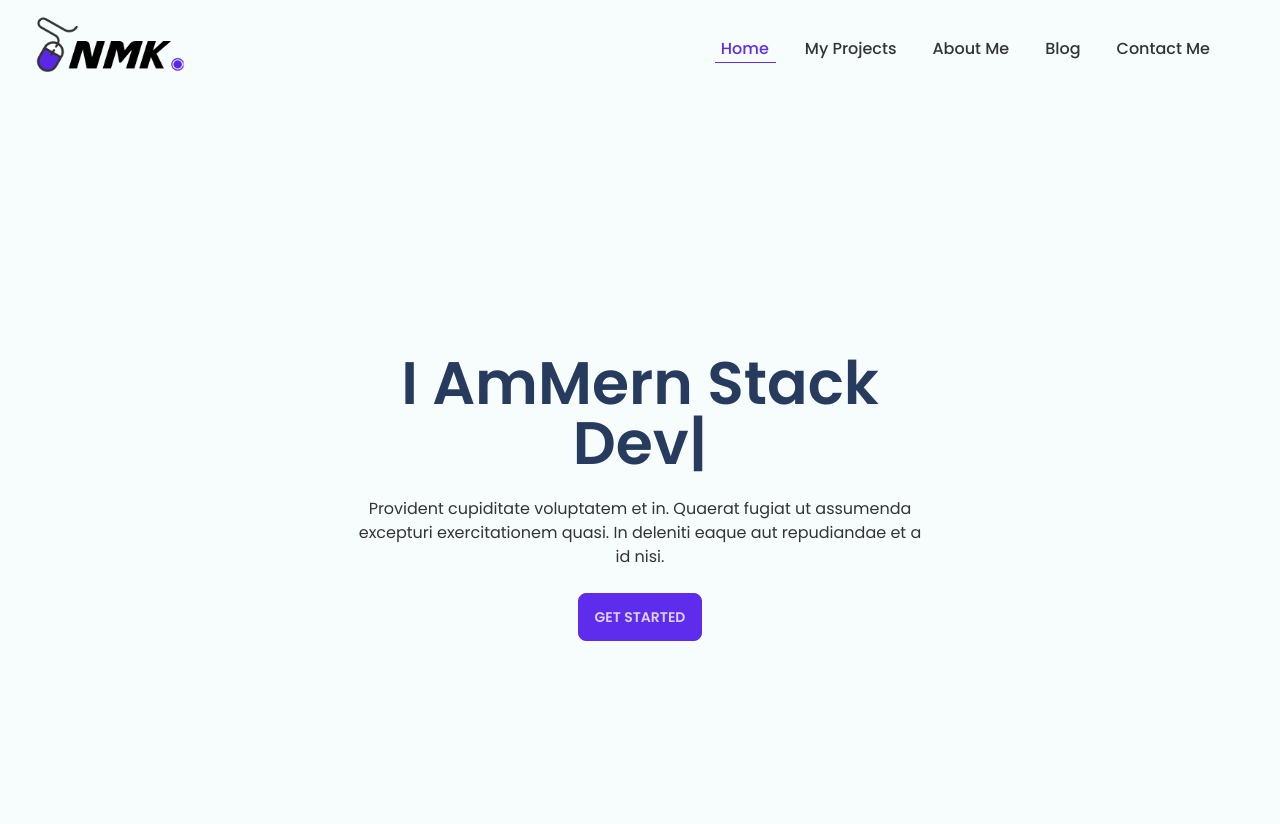
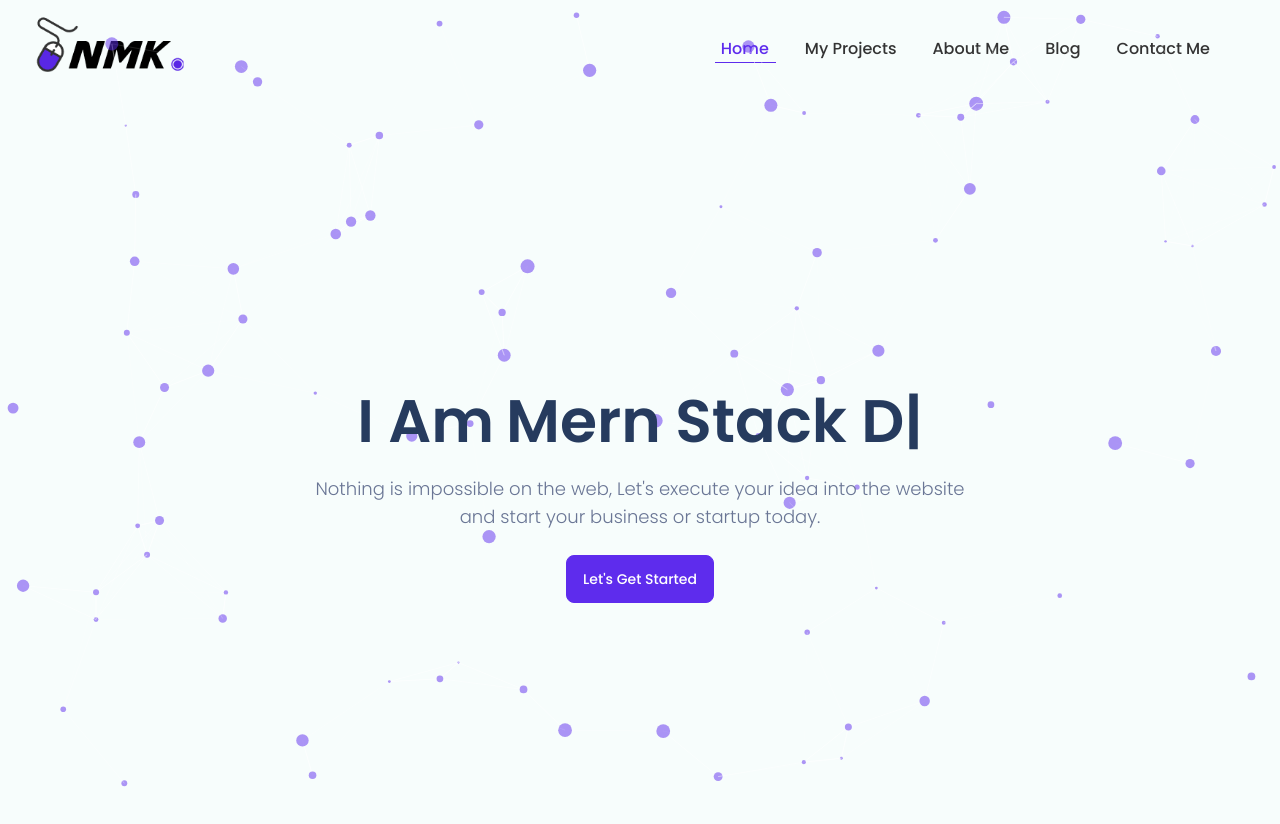
Before and after one commit to nmkhans/nmkhan, a Next.js app: page / in a window 1280 px wide. Shown: the top 824 px of the page. Built offline with nearby package versions, Linux system fonts and the light colour scheme.

Commit message:
hero area particles added

```diff
--- a/components/Hero/Hero.js
+++ b/components/Hero/Hero.js
@@ -1,25 +1,29 @@
 import React from 'react';
 import Typed from 'react-typed';
+import ParticlesBg from '../ParticlesBg/ParticlesBg';
 
 
 const Hero = () => {
+
     return (
         <div className="Hero">
             <div className="inner__hero container mx-auto">
                 <div className="hero__content">
+                    <ParticlesBg />
                     <div className="hero min-h-screen bg-accent">
                         <div className="hero-content text-center">
-                            <div className="max-w-xl">
-                                <h1 className="text-secondary text-6xl font-semibold inline-block">I Am </h1>
+                            <div className="max-w-2xl">
+                                <h1 className="text-secondary text-6xl font-semibold inline-block mr-3">I Am</h1>
                                 <Typed
                                     className="text-secondary text-6xl font-semibold"
-                                    strings={[' Moin Khan', ' Fron-end Developer', ' Mern Stack Developer']}
+                                    strings={['Moin Khan', 'Front-End Developer', 'Mern Stack Developer']}
                                     typeSpeed={40}
                                     backSpeed={50}
                                     loop
                                 />
-                                <p className="py-6">Provident cupiditate voluptatem et in. Quaerat fugiat ut assumenda excepturi exercitationem quasi. In deleniti eaque aut repudiandae et a id nisi.</p>
-                                <button className="btn btn-primary">Get Started</button>
+                                <p className="py-6 text-neutral text-lg font-light">Nothing is impossible on the web, Let&apos;s execute your idea into the website and
+                                    start your business or startup today. </p>
+                                <button className="btn btn-md text-white text-md font-medium btn-primary capitalize">Let&apos;s Get Started</button>
                             </div>
                         </div>
                     </div>
--- /dev/null
+++ b/components/ParticlesBg/ParticlesBg.js
@@ -0,0 +1,86 @@
+import Particles from "react-tsparticles";
+import { loadFull } from "tsparticles";
+
+const ParticlesBg = () => {
+    const particlesInit = async (main) => {
+        await loadFull(main);
+    };
+    const particlesLoaded = (container) => {
+    };
+    return (
+        <Particles
+            id="tsparticles"
+            init={particlesInit}
+            loaded={particlesLoaded}
+            options={{
+                fpsLimit: 60,
+                interactivity: {
+                    events: {
+                        onClick: {
+                            enable: true,
+                            mode: "push",
+                        },
+                        onHover: {
+                            enable: true,
+                            mode: "repulse",
+                        },
+                        resize: true,
+                    },
+                    modes: {
+                        push: {
+                            quantity: 4,
+                        },
+                        repulse: {
+                            distance: 200,
+                            duration: 0.4,
+                        },
+                    },
+                },
+                particles: {
+                    color: {
+                        value: "#5e2ced",
+                    },
+                    links: {
+                        color: "#ffffff",
+                        distance: 150,
+                        enable: true,
+                        opacity: 0.5,
+                        width: 1,
+                    },
+                    collisions: {
+                        enable: true,
+                    },
+                    move: {
+                        direction: "none",
+                        enable: true,
+                        outModes: {
+                            default: "bounce",
+                        },
+                        random: false,
+                        speed: 4,
+                        straight: false,
+                    },
+                    number: {
+                        density: {
+                            enable: true,
+                            area: 800,
+                        },
+                        value: 80,
+                    },
+                    opacity: {
+                        value: 0.5,
+                    },
+                    shape: {
+                        type: "circle",
+                    },
+                    size: {
+                        value: { min: 1, max: 7 },
+                    },
+                },
+                detectRetina: true,
+            }}
+        />
+    )
+}
+
+export default ParticlesBg;
--- a/package.json
+++ b/package.json
@@ -15,7 +15,9 @@
     "react": "17.0.2",
     "react-dom": "17.0.2",
     "react-icons": "^4.4.0",
-    "react-typed": "^1.2.0"
+    "react-tsparticles": "^2.0.6",
+    "react-typed": "^1.2.0",
+    "tsparticles": "^2.0.6"
   },
   "devDependencies": {
     "autoprefixer": "^10.4.7",
--- a/tailwind.config.js
+++ b/tailwind.config.js
@@ -14,7 +14,7 @@ module.exports = {
           primary: "#5e2ced",
           secondary: "#263b5e",
           accent: "#f7fdfc",
-          neutral: "#3d4451",
+          neutral: "#6a7695",
           "base-100": "#ffffff",
         },
       },
```
Also changed, not shown: 1 other file (tests, documents, lock files or other folders).
